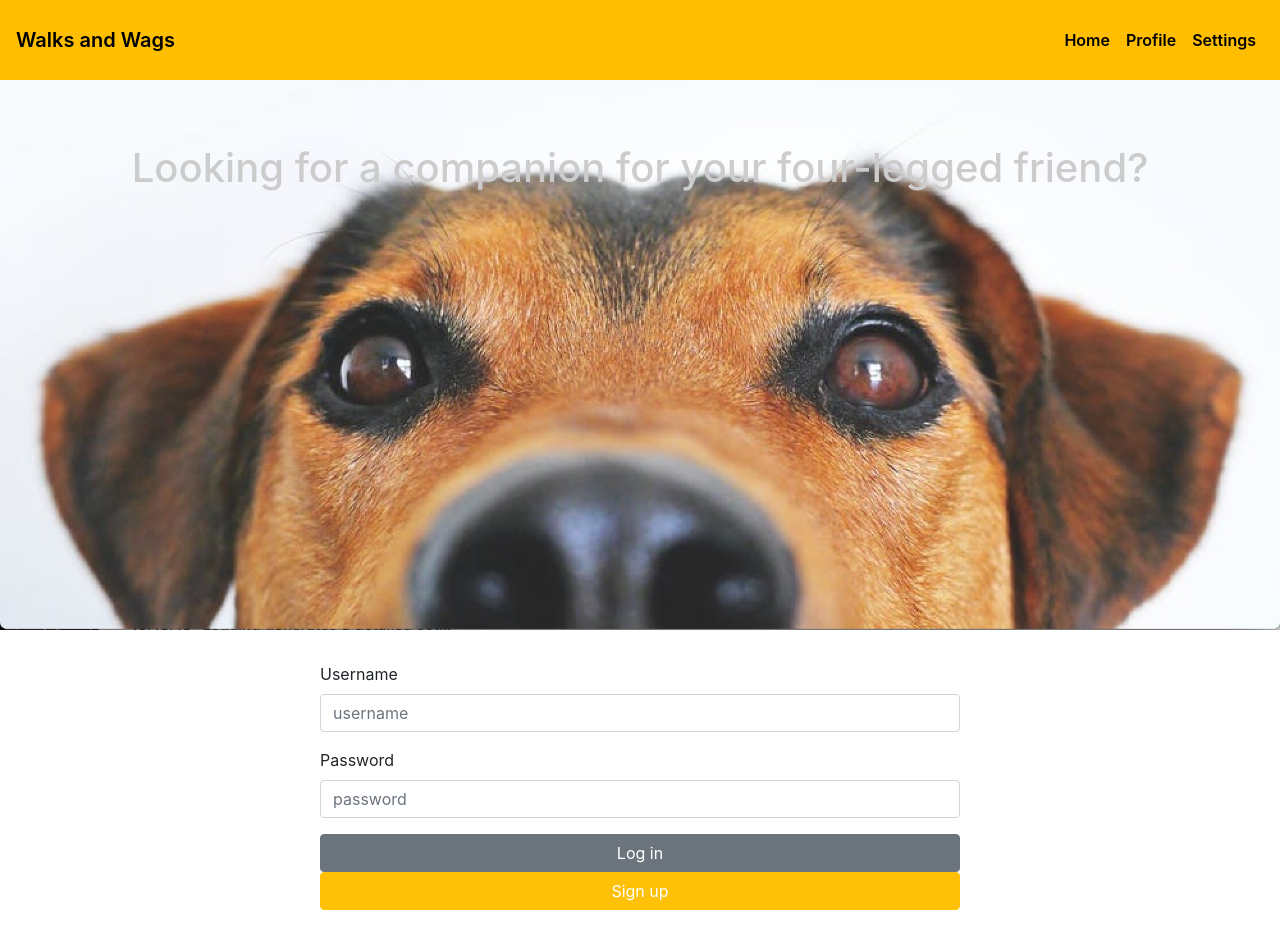
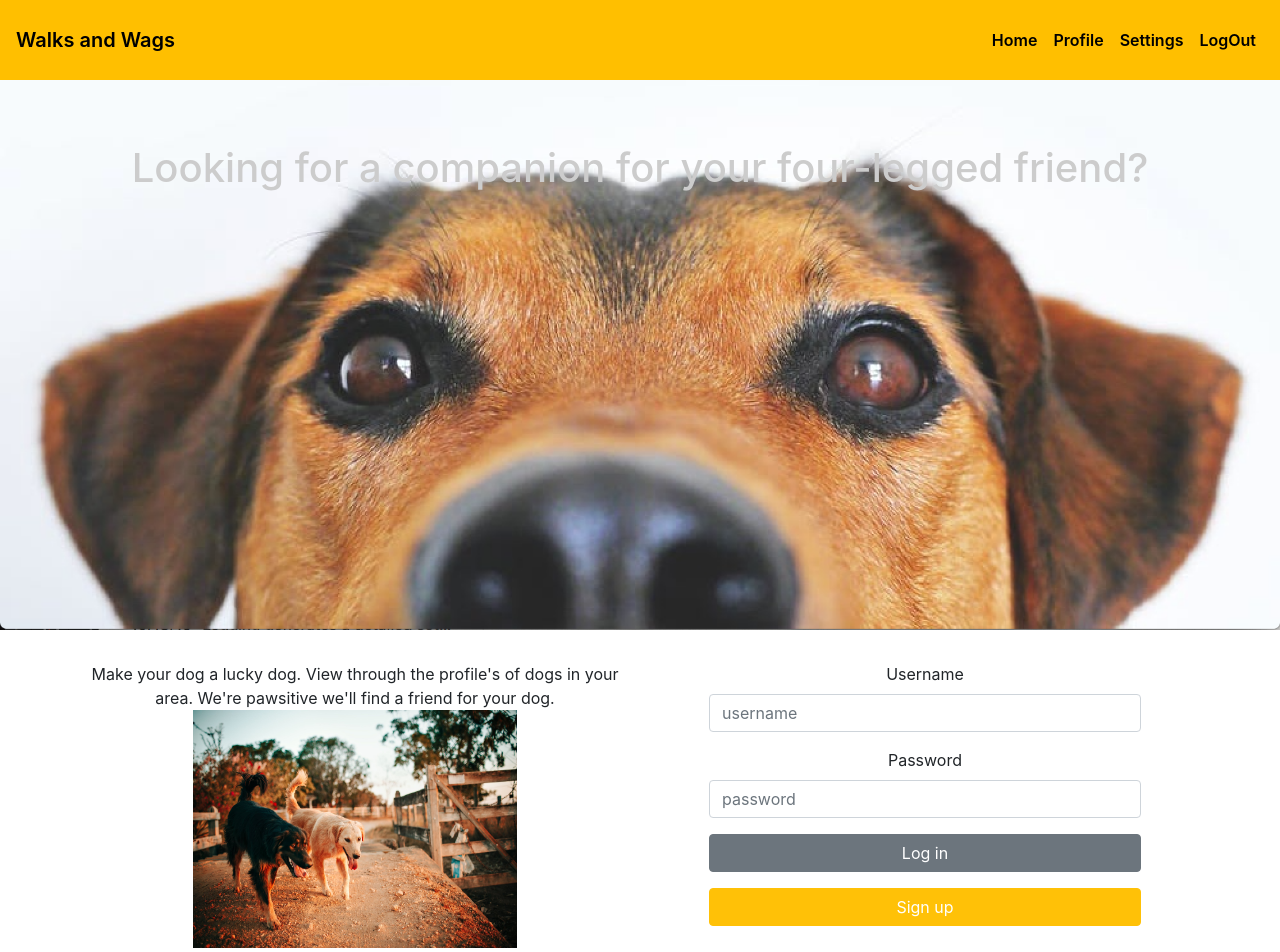
Before and after one commit to lisseteventura/Walks-and-wags, a React (Create React App) app in the folder walks_and_wags_react/walks-and-wags-web/: page / in a window 1280 px wide. Shown: the top 952 px of the page. Built offline with nearby package versions, Linux system fonts and the light colour scheme.

Commit message:
added logout file

```diff
--- a/walks_and_wags_react/walks-and-wags-web/src/App.js
+++ b/walks_and_wags_react/walks-and-wags-web/src/App.js
@@ -4,6 +4,7 @@ import { BrowserRouter as Router, Route, Switch } from "react-router-dom";
 import Home from "./Home.js";
 import Profile from "./Profile.js";
 import Settings from "./Settings.js";
+import LogOut from "./components/LogOut.js";
 import { NavigationBar } from "./components/NavigationBar.js";
 function App() {
   return (
@@ -15,6 +16,7 @@ function App() {
           <Route exact path="/" component={Home} />
           <Route path="/profile" component={Profile} />
           <Route path="/settings" component={Settings} />
+          <Route path="/logout" component={LogOut} />
         </Switch>
       </Router>
     </React.Fragment>
--- a/walks_and_wags_react/walks-and-wags-web/src/Home.js
+++ b/walks_and_wags_react/walks-and-wags-web/src/Home.js
@@ -2,13 +2,28 @@ import React, { Component } from "react";
 import { Jumbotron } from "./components/Jumbotron.js";
 import LogIn from "./components/LogIn.js";
 import Footer from "./components/Footer.js";
-
+import { Col, Row } from "reactstrap";
+import twoDogs from "./assets/twoDogs.jpeg";
+import { Layout } from "./components/Layout.js";
 class Home extends Component {
   render() {
     return (
       <div>
         <Jumbotron />
-        <LogIn />
+        <Layout>
+          <Row style={{ textAlign: "center" }}>
+            <Col xs="6">
+              Make your dog a lucky dog. View through the profile's of dogs in
+              your area. We're pawsitive we'll find a friend for your dog.
+              <br />
+              <img style={{ width: "60%", height: "90%" }} src={twoDogs} />
+            </Col>
+            <Col xs="6">
+              <LogIn />
+            </Col>
+          </Row>
+        </Layout>
+
         <Footer />
       </div>
     );
--- a/walks_and_wags_react/walks-and-wags-web/src/Profile.js
+++ b/walks_and_wags_react/walks-and-wags-web/src/Profile.js
@@ -68,29 +68,37 @@ class Profile extends Component {
             )}
           </div>
           <div>
+            <hr />
             <ul style={{ listStyleType: "none" }}>
               <li>
                 {this.state.dogs.length > 0 &&
                   this.state.dogs[this.state.profileNum].name}
-              </li>
-              <li>
+                ,{" "}
                 {this.state.dogs.length > 0 &&
                   this.state.dogs[this.state.profileNum].age}
               </li>
+
               <li>
                 {this.state.dogs.length > 0 &&
                   this.state.dogs[this.state.profileNum].gender}
               </li>
               <li>
+                {" "}
+                Bio:{" "}
                 {this.state.dogs.length > 0 &&
                   this.state.dogs[this.state.profileNum].description}
               </li>
               <li>
+                Favorite treat:{" "}
                 {this.state.dogs.length > 0 &&
                   this.state.dogs[this.state.profileNum].favTreat}
               </li>
             </ul>
-            <Button color="info" onClick={this.loadDogPP}>
+            <Button
+              style={{ width: "50%" }}
+              color="danger"
+              onClick={this.loadDogPP}
+            >
               Click to see more!
             </Button>
           </div>
--- a/walks_and_wags_react/walks-and-wags-web/src/components/LogIn.js
+++ b/walks_and_wags_react/walks-and-wags-web/src/components/LogIn.js
@@ -98,7 +98,7 @@ class LogIn extends Component {
       <div>
         <Form
           onSubmit={this.submitLogIn}
-          style={{ width: "50%", margin: "auto" }}
+          style={{ width: "80%", margin: "auto" }}
         >
           <FormGroup>
             <Label for="Username">Username</Label>
@@ -125,6 +125,7 @@ class LogIn extends Component {
           <Button
             className="btn btn-primary btn-block"
             onClick={this.submitLogIn}
+            style={{ marginBottom: "1rem" }}
           >
             Log in
           </Button>
--- /dev/null
+++ b/walks_and_wags_react/walks-and-wags-web/src/components/LogOut.js
@@ -0,0 +1,16 @@
+import React, { Component } from "react";
+
+class LogOut extends Component {
+  componentDidMount() {
+    localStorage.clear();
+  }
+  render() {
+    return (
+      <div>
+        <h1>Logout Successful.</h1>
+      </div>
+    );
+  }
+}
+
+export default LogOut;
--- a/walks_and_wags_react/walks-and-wags-web/src/components/NavigationBar.js
+++ b/walks_and_wags_react/walks-and-wags-web/src/components/NavigationBar.js
@@ -35,6 +35,9 @@ export const NavigationBar = () => (
           <Nav.Item>
             <Nav.Link href="/settings">Settings</Nav.Link>
           </Nav.Item>
+          <Nav.Item>
+            <Nav.Link href="/logout">LogOut</Nav.Link>
+          </Nav.Item>
         </Nav>
       </Navbar.Collapse>
     </Navbar>
```
Also changed, not shown: walks_and_wags_react/walks-and-wags-web/src/assets/twoDogs.jpeg (added).
